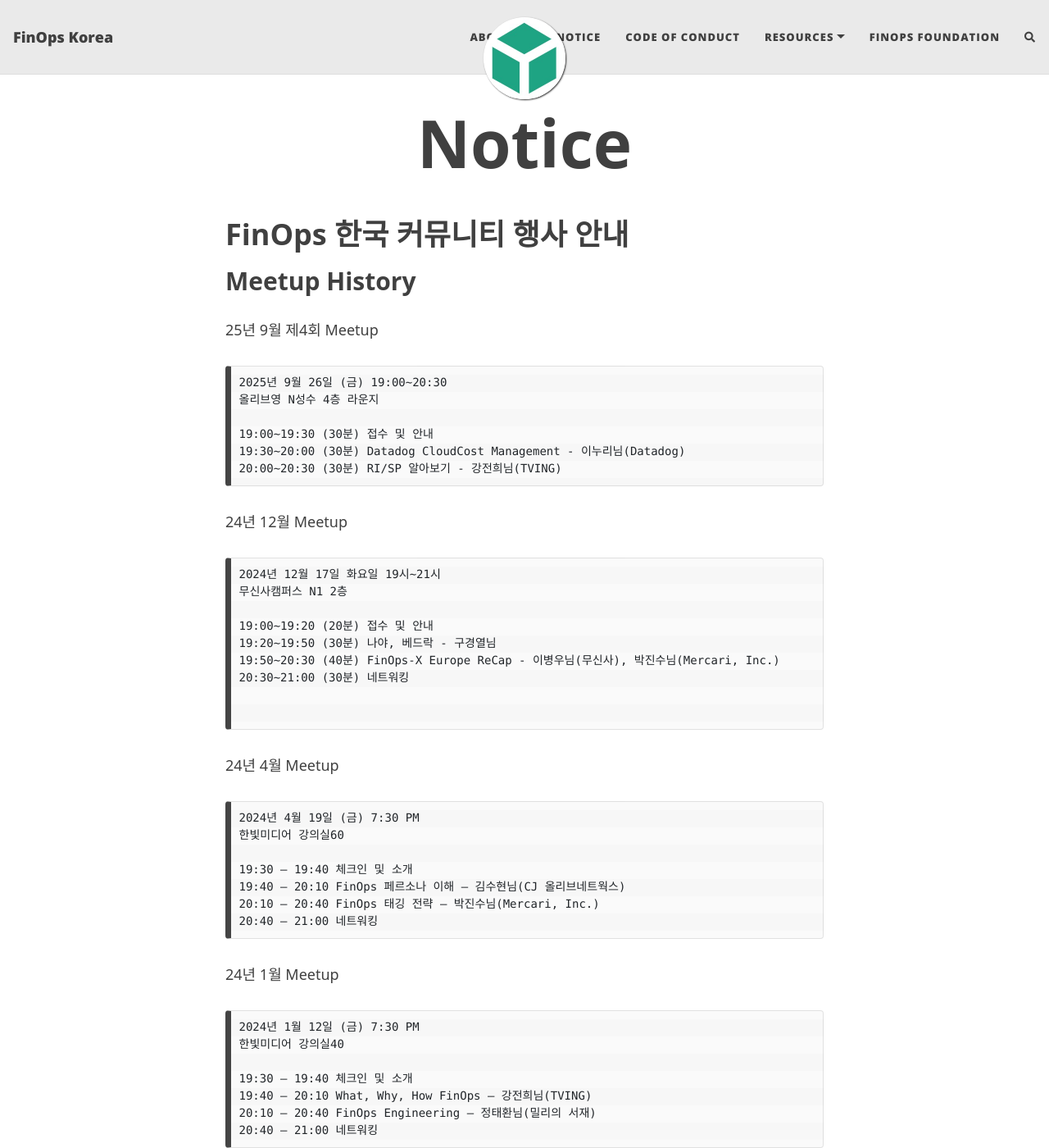
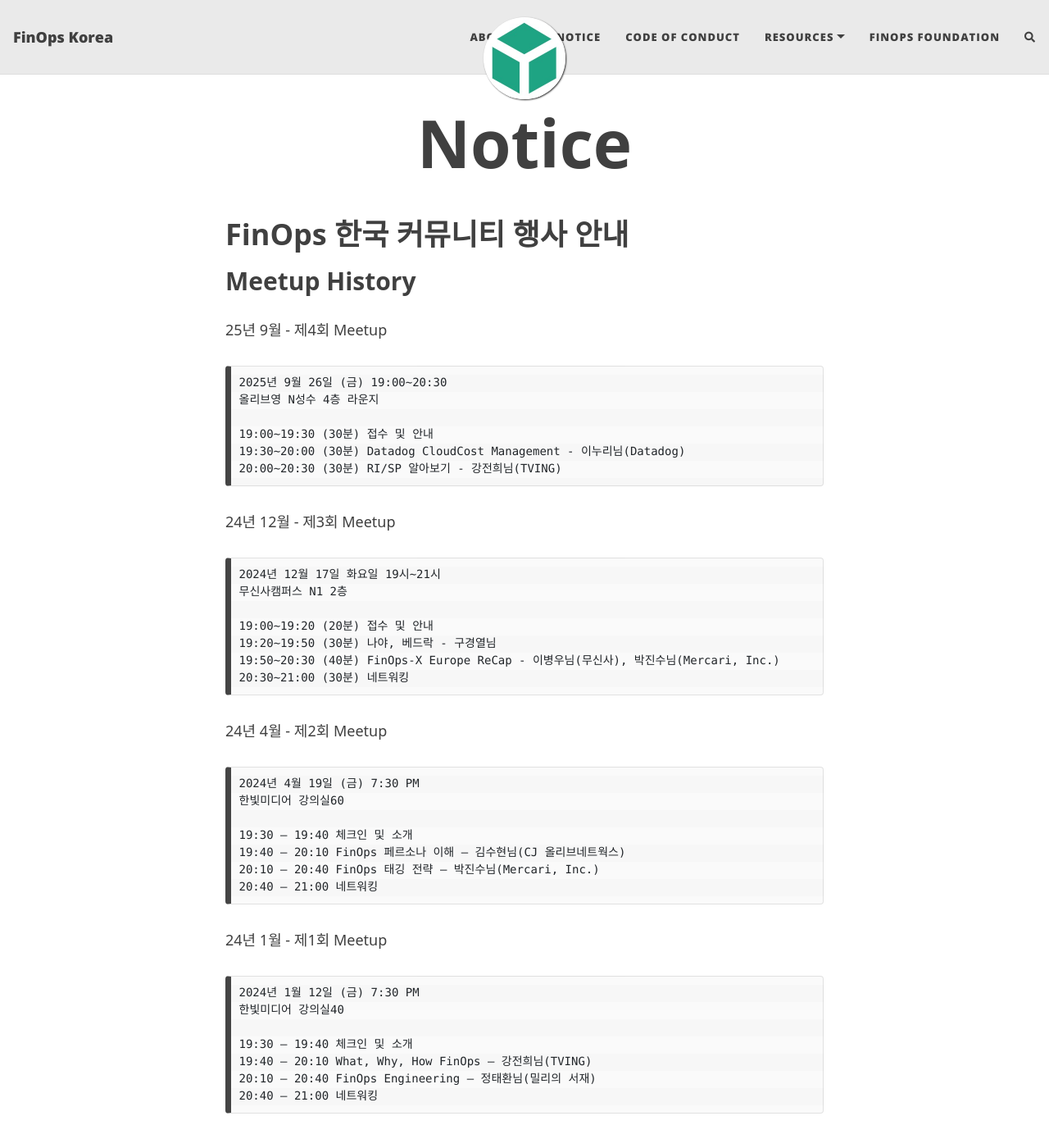
Before and after one commit to FinOpsKR/finopskr.github.io, a Jekyll site: the page built from notice.md, in a window 1280 px wide and 1400 px high. Shown: the whole window at 82% size. Built offline with Jekyll 4.4.1, drawn with Linux system fonts in a browser that asks for light colours; nearby versions of some CDN libraries; comment, search, counter and statistics services are not loaded.

Commit message:
Update notice.md
글 간격 조절

````diff
--- a/notice.md
+++ b/notice.md
@@ -10,7 +10,7 @@
 Meetup History
 -----
 
-25년 9월 제4회 Meetup
+25년 9월 - 제4회 Meetup
 ```
 2025년 9월 26일 (금) 19:00~20:30
 올리브영 N성수 4층 라운지
@@ -20,7 +20,7 @@
 20:00~20:30 (30분) RI/SP 알아보기 - 강전희님(TVING)
 ```
 
-24년 12월 Meetup
+24년 12월 - 제3회 Meetup
 ```
 2024년 12월 17일 화요일 19시~21시
 무신사캠퍼스 N1 2층
@@ -29,13 +29,9 @@
 19:20~19:50 (30분) 나야, 베드락 - 구경열님
 19:50~20:30 (40분) FinOps-X Europe ReCap - 이병우님(무신사), 박진수님(Mercari, Inc.)
 20:30~21:00 (30분) 네트워킹
-
-
 ```
 
-
-24년 4월 Meetup
-
+24년 4월 - 제2회 Meetup
 ```
 2024년 4월 19일 (금) 7:30 PM
 한빛미디어 강의실60
@@ -46,9 +42,7 @@
 20:40 – 21:00 네트워킹
 ```
 
-24년 1월 Meetup
-
-
+24년 1월 - 제1회 Meetup
 ```
 2024년 1월 12일 (금) 7:30 PM
 한빛미디어 강의실40
````
